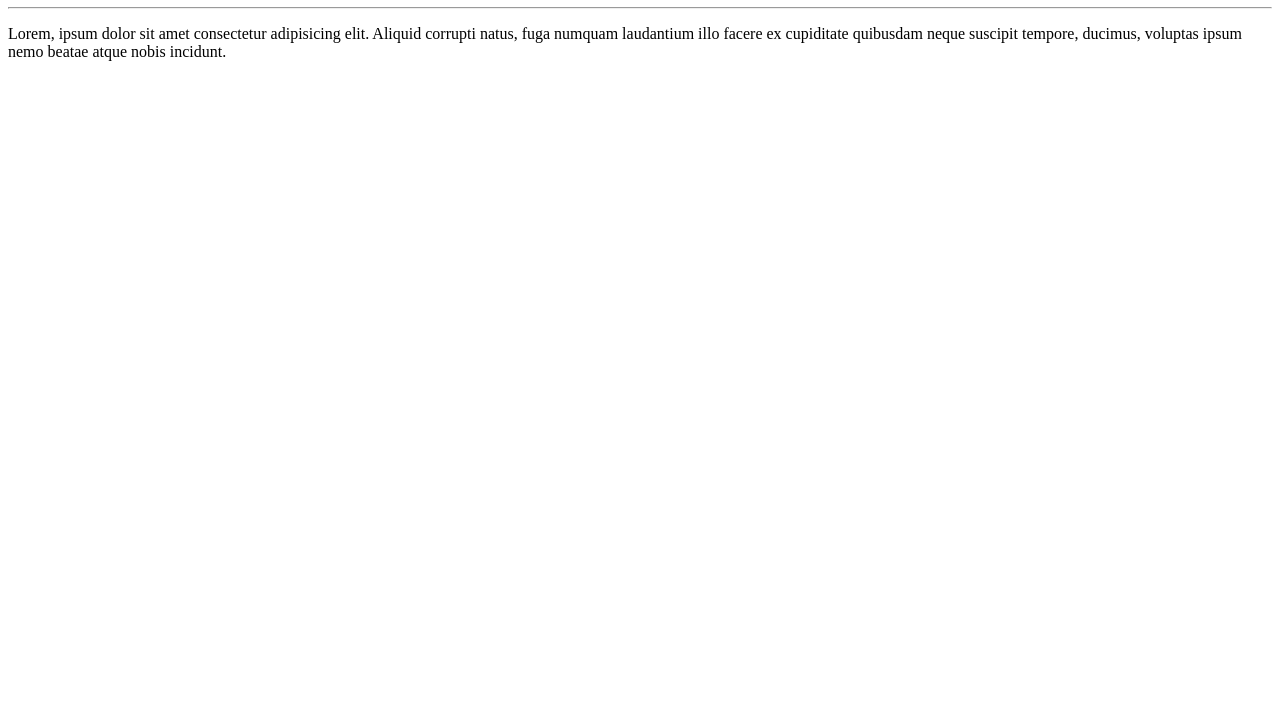
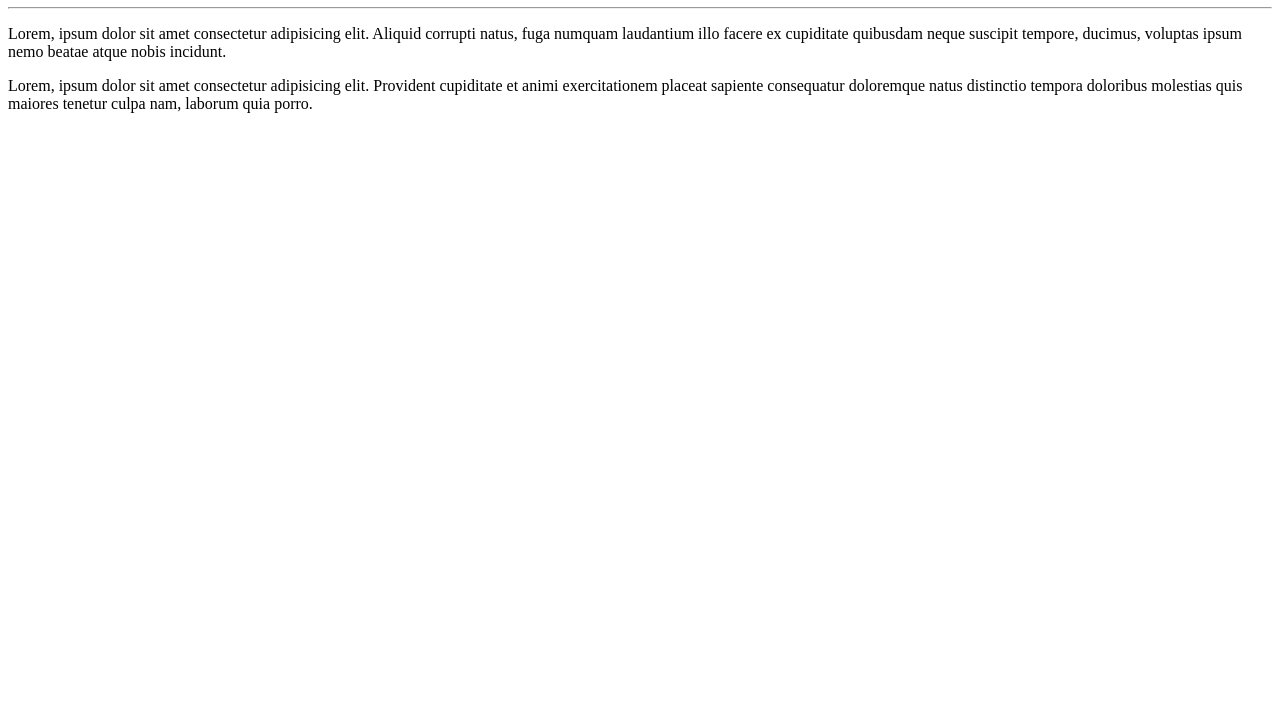
Before and after one commit to aleksonbruno/Ola-mundo, a plain HTML site: page site-exemplo/index.html in a window 1280 px wide. Shown: the part 73-800 px from the top of the page. Drawn offline with Linux system fonts and the light colour scheme.

Commit message:
add parágrafo

```diff
--- a/site-exemplo/index.html
+++ b/site-exemplo/index.html
@@ -9,5 +9,6 @@
     <h1>Olá, Mundo!</h1>
     <hr>
     <p>Lorem, ipsum dolor sit amet consectetur adipisicing elit. Aliquid corrupti natus, fuga numquam laudantium illo facere ex cupiditate quibusdam neque suscipit tempore, ducimus, voluptas ipsum nemo beatae atque nobis incidunt.</p>
+    <p>Lorem, ipsum dolor sit amet consectetur adipisicing elit. Provident cupiditate et animi exercitationem placeat sapiente consequatur doloremque natus distinctio tempora doloribus molestias quis maiores tenetur culpa nam, laborum quia porro.</p>
 </body>
 </html>
```
